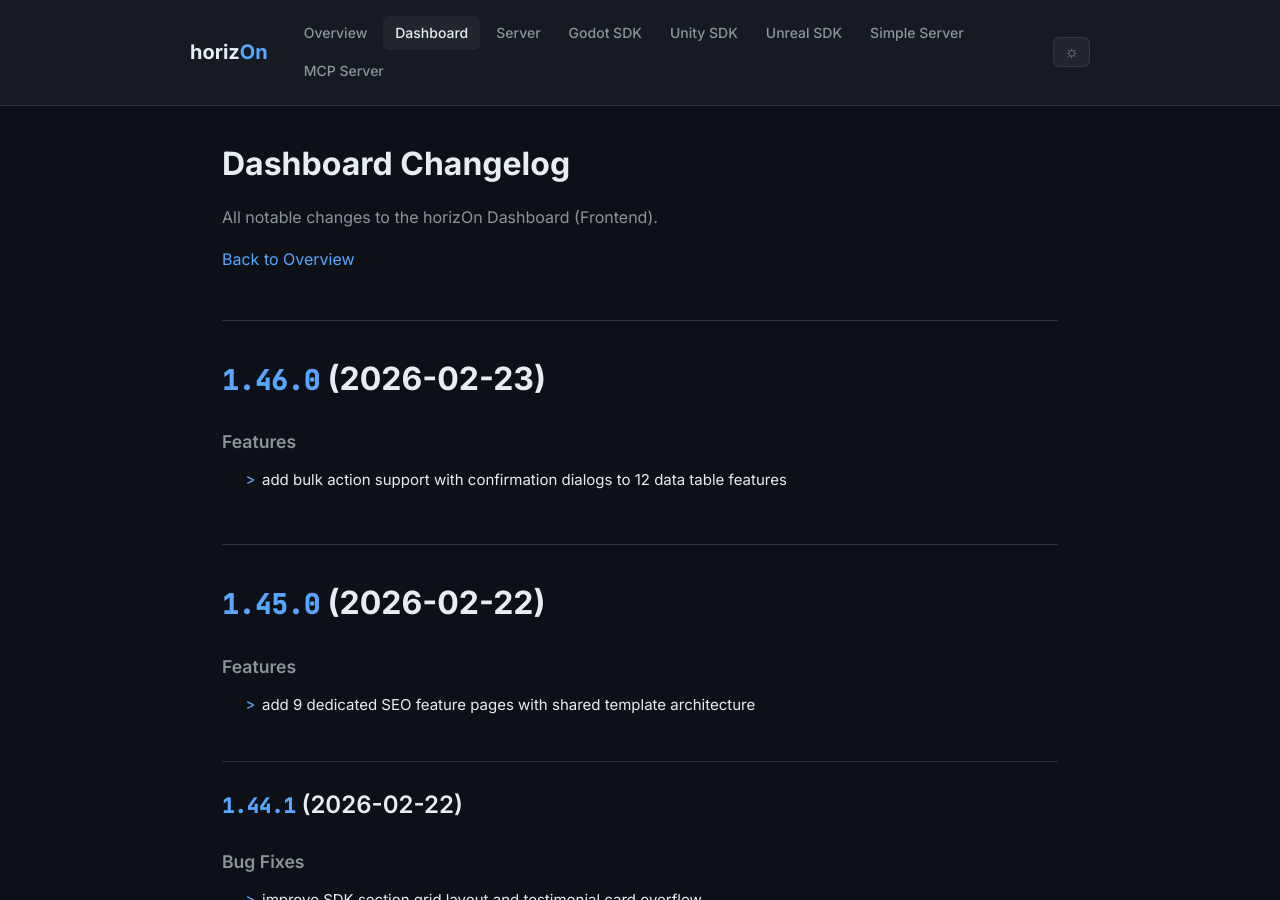
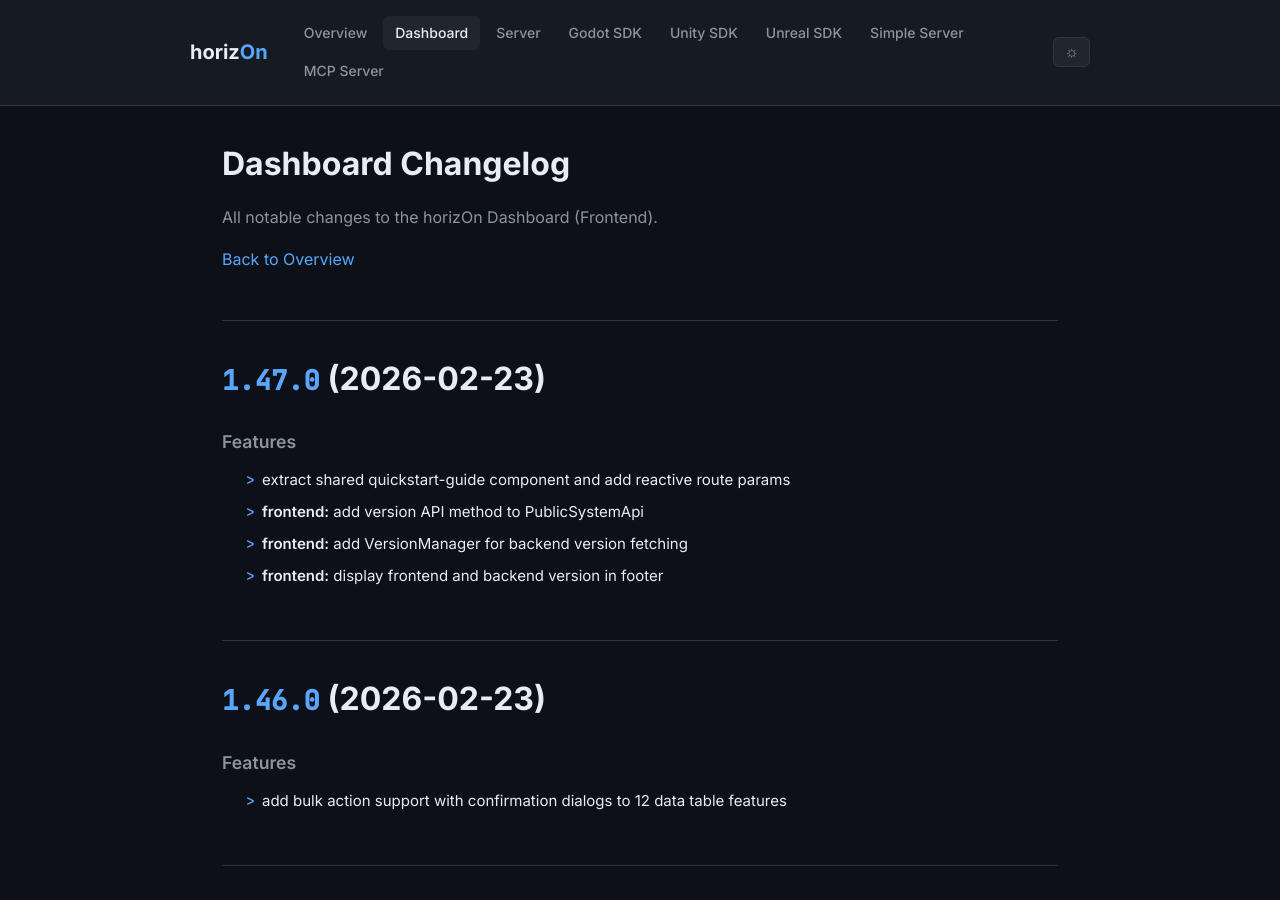
Before and after one commit to ProjectMakersDE/horizOn-Changelog, a Jekyll site: the page built from dashboard-changelog.md, in a window 1280 px wide and 900 px high. Built offline with Jekyll 4.4.1, drawn with Linux system fonts in a browser that asks for light colours.

Commit message:
chore: sync changelogs [skip ci]

```diff
--- a/dashboard-changelog.md
+++ b/dashboard-changelog.md
@@ -8,6 +8,16 @@ title: Dashboard Changelog
 All notable changes to the horizOn Dashboard (Frontend).
 
 [Back to Overview](.)
+
+# [1.47.0](https://github.com/ProjectMakersDE/horizOn-Dashboard/compare/v1.46.0...v1.47.0) (2026-02-23)
+
+
+### Features
+
+* extract shared quickstart-guide component and add reactive route params ([cd7b8a8](https://github.com/ProjectMakersDE/horizOn-Dashboard/commit/cd7b8a80e651432cf82e1cb65abc68c3913572ff))
+* **frontend:** add version API method to PublicSystemApi ([df150fd](https://github.com/ProjectMakersDE/horizOn-Dashboard/commit/df150fd91f91b5dd526c65b740669c512952a054))
+* **frontend:** add VersionManager for backend version fetching ([0c06d04](https://github.com/ProjectMakersDE/horizOn-Dashboard/commit/0c06d04af029acc66d254b3487ba2d3db34d167d))
+* **frontend:** display frontend and backend version in footer ([d91f23c](https://github.com/ProjectMakersDE/horizOn-Dashboard/commit/d91f23c2516a8b0053faa2ece142e8cb3c1397bb))
 
 # [1.46.0](https://github.com/ProjectMakersDE/horizOn-Dashboard/compare/v1.45.0...v1.46.0) (2026-02-23)
 
```
Also changed, not shown: index.md (+1 -1 lines).
